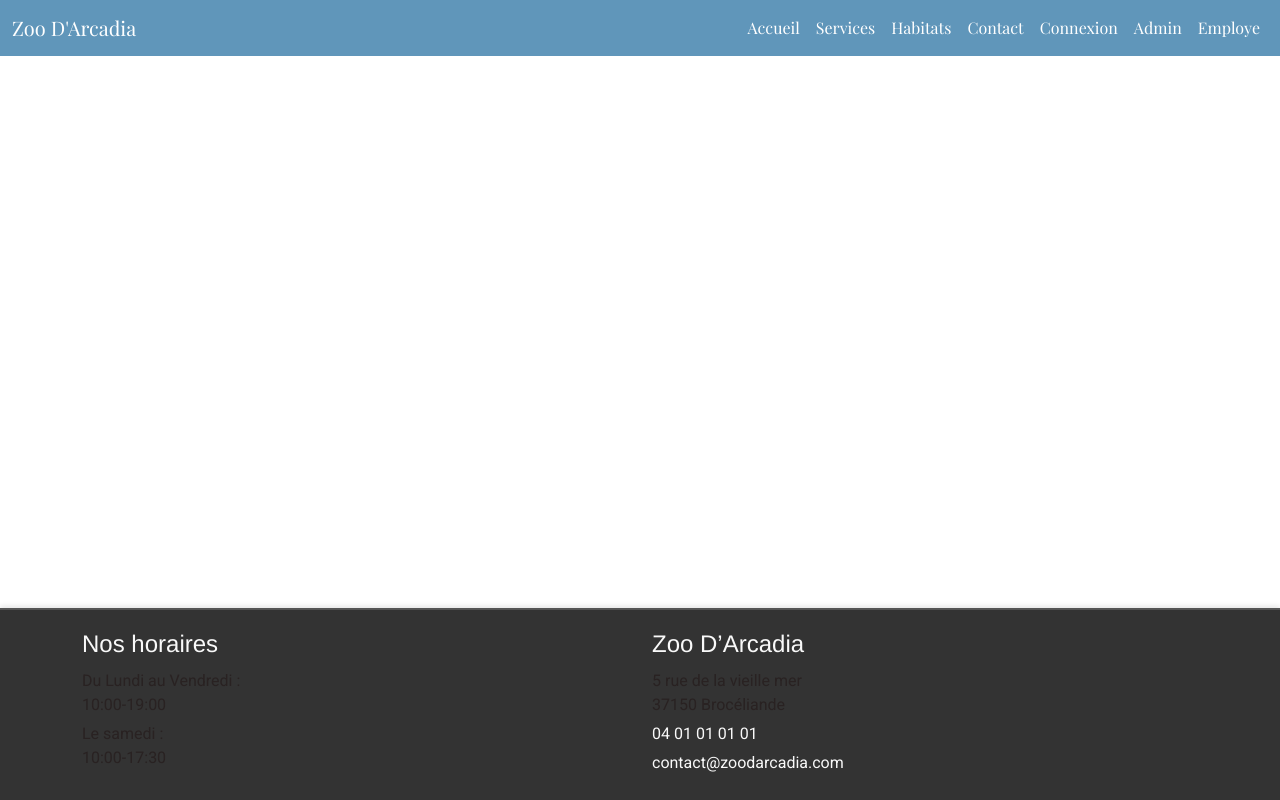
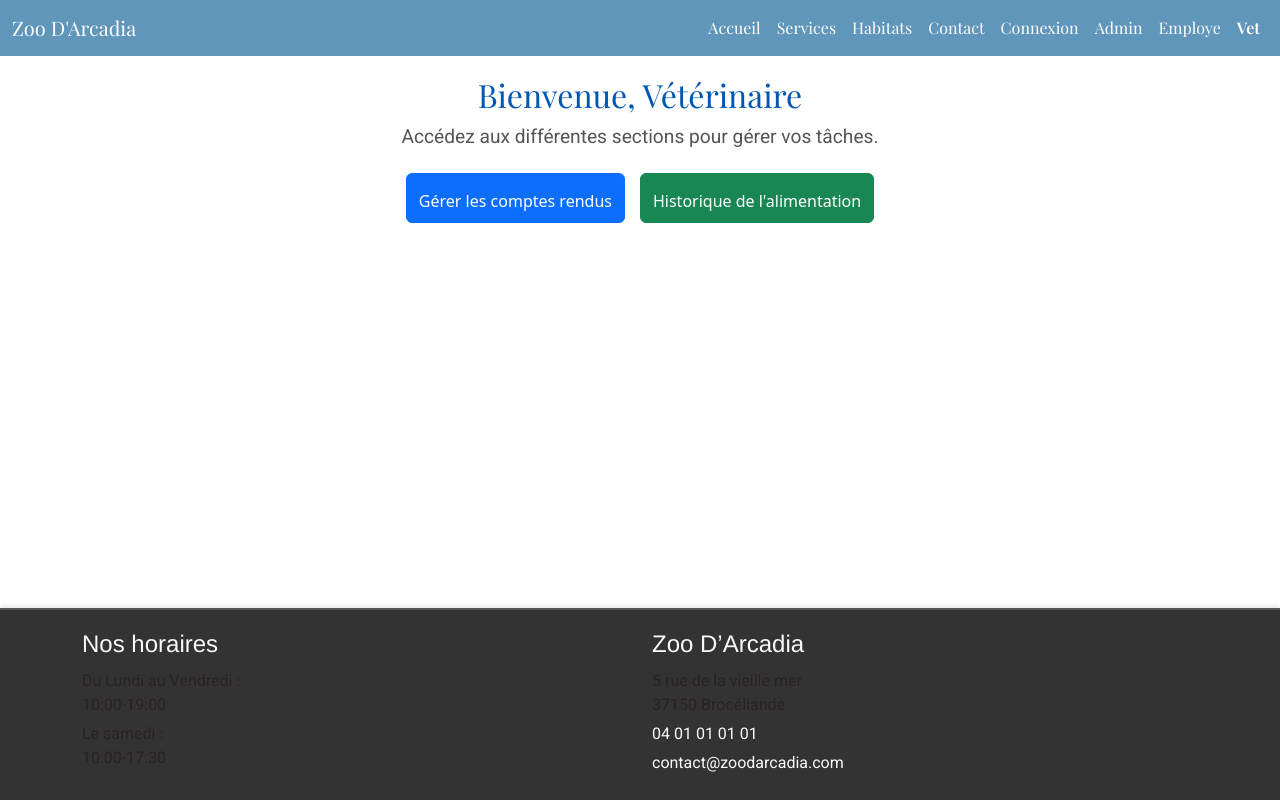
Before and after one commit to Agellid03/ZooArcadiaa, a React (Create React App) app in the folder frontend/: page /employes/vetDashboard in a window 1280 px wide. Built offline with nearby package versions, Linux system fonts and the light colour scheme.

Commit message:
Création du dashboard veterinaire et stylisation classique

```diff
--- /dev/null
+++ b/frontend/src/components/employes/VetDashboard.jsx
@@ -0,0 +1,43 @@
+import React from "react";
+import { Button } from "react-bootstrap";
+import { useNavigate } from "react-router-dom";
+import "../../styles/vetDashboard.css";
+
+const VetDashboard = () => {
+  const navigate = useNavigate();
+
+  const goToManageAccounts = () => {
+    navigate('/employes/GererRapports');
+  };
+
+  const goToManageZooEntities = () => {
+    navigate('/employes/HistoriqueAlimentation');
+  };
+
+  return (
+    <div className="vet-dashboard">
+      <h2>Bienvenue, Vétérinaire</h2>
+      <p>Accédez aux différentes sections pour gérer vos tâches.</p>
+
+      <div className="vet-dashboard-buttons">
+        <Button
+          variant="primary"
+          onClick={() => navigate("/vet/reports")}
+          className="dashboard-button"
+        >
+          <i className="fa fa-file-text"></i> Gérer les comptes rendus
+        </Button>
+
+        <Button
+          variant="success"
+          onClick={() => navigate("/vet/food-history")}
+          className="dashboard-button"
+        >
+          <i className="fa fa-cutlery"></i> Historique de l'alimentation
+        </Button>
+      </div>
+    </div>
+  );
+};
+
+export default VetDashboard;
--- a/frontend/src/components/header/Navbar.jsx
+++ b/frontend/src/components/header/Navbar.jsx
@@ -70,6 +70,11 @@ const ClientNavbar = () => {
               Employe
             </NavLink>
           </NavItem>
+          <NavItem>
+            <NavLink className="nav-link" to="/employes/VetDashboard" activeclassname="active">
+              Vet
+            </NavLink>
+          </NavItem>
         </Nav>
       </Collapse>
     </Navbar>
--- a/frontend/src/routes/AppRouter.jsx
+++ b/frontend/src/routes/AppRouter.jsx
@@ -15,6 +15,7 @@ import VeterinaryReports from "../components/admin/VeterinaryReports"
 import AnimalsStats from "../components/admin/AnimalsStats"
 import ManageHabitats from "../components/admin/ManageHabitats";
 import EmployeDashboard from "../components/employes/EmployeDashboard";
+import VetDashboard from "../components/employes/VetDashboard";
 
 const AppRouter = () => {
   return (
@@ -35,6 +36,7 @@ const AppRouter = () => {
           <Route path="admin/ConsultationsAnimaux" element={<AnimalsStats/>} ></Route>
           <Route path="admin/GestionHabitats" element={<ManageHabitats/>} ></Route>
           <Route path="employes/Dashboard" element={<EmployeDashboard/>} ></Route>
+          <Route path="employes/vetDashboard" element={<VetDashboard/>} ></Route>
         </Routes>
         </div>
       <Footer />
--- /dev/null
+++ b/frontend/src/styles/vetDashboard.css
@@ -0,0 +1,34 @@
+.vet-dashboard {
+  text-align: center;
+  padding: 20px;
+}
+
+.vet-dashboard h2 {
+  font-size: 2rem;
+  color: #0056b3;
+}
+
+.vet-dashboard p {
+  font-size: 1.2rem;
+  margin-bottom: 20px;
+  color: #555;
+}
+
+.vet-dashboard-buttons {
+  display: flex;
+  justify-content: center;
+  gap: 15px;
+  flex-wrap: wrap;
+}
+
+.dashboard-button {
+  font-size: 1rem;
+  padding: 10px 20px;
+  display: flex;
+  align-items: center;
+  gap: 10px;
+}
+
+.dashboard-button i {
+  font-size: 1.5rem;
+}
```
